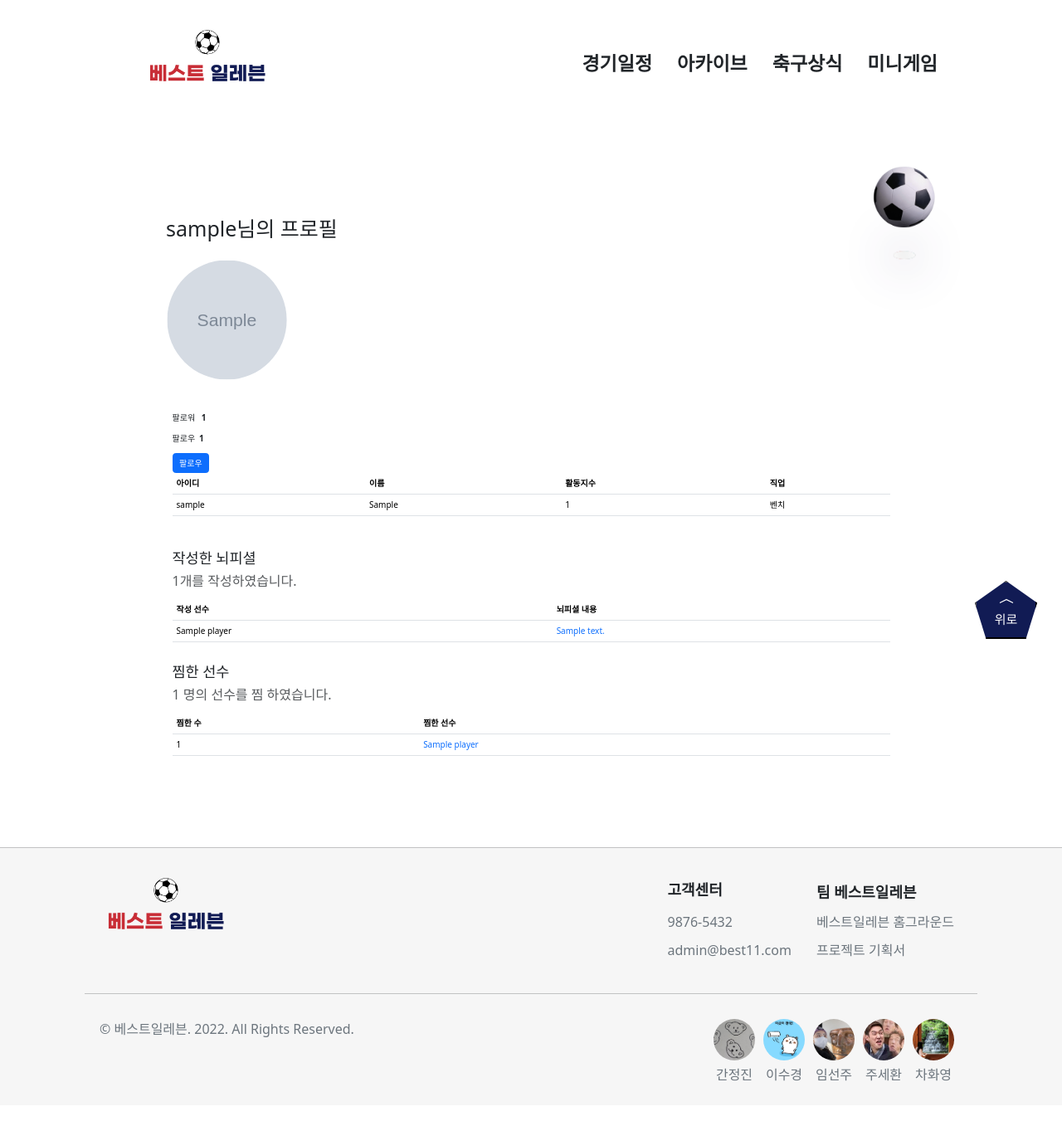
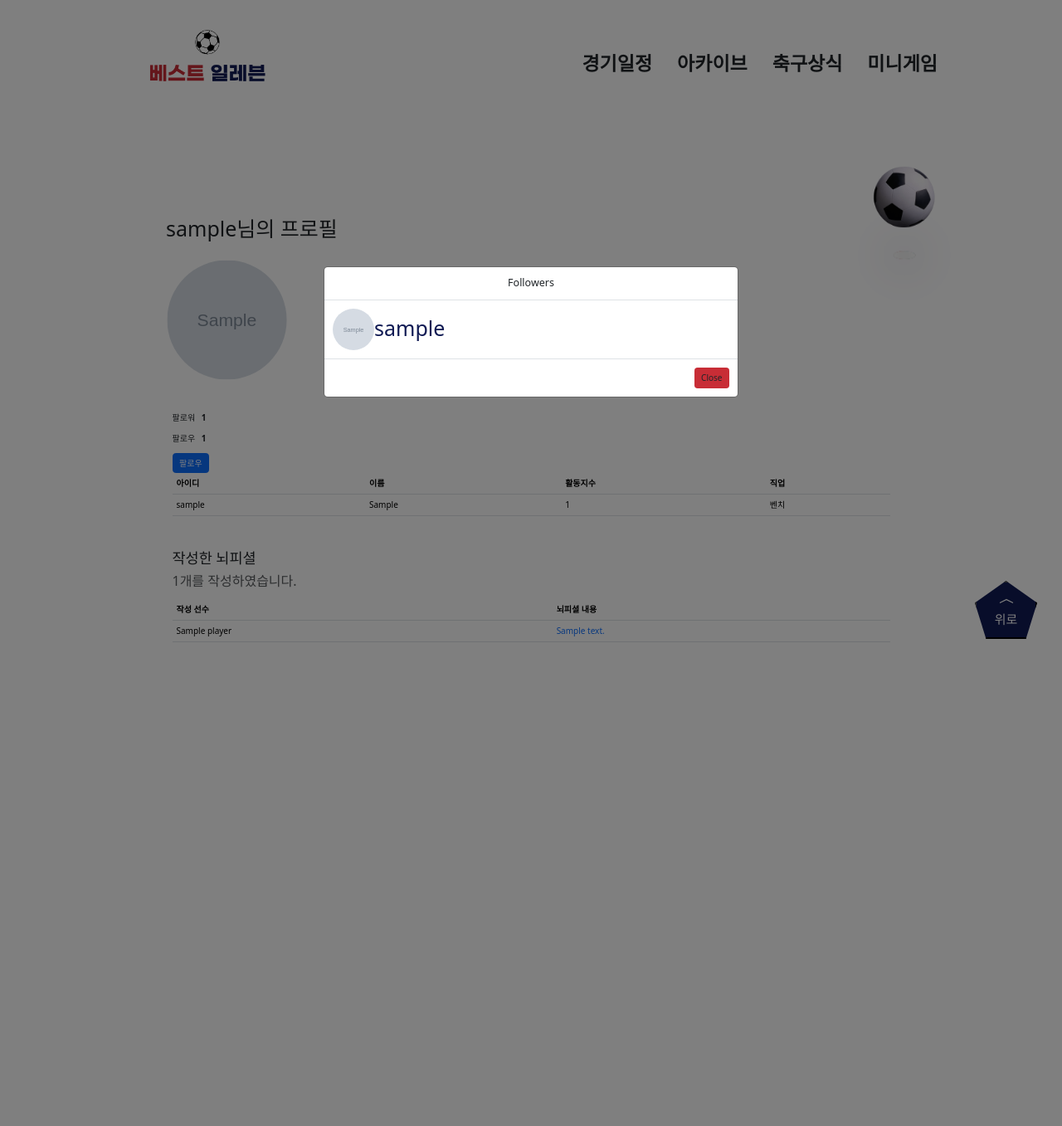
Before and after one commit to code-sum/Best11, a Django app: page /accounts/detail/1/ in a window 1280 px wide, after a click that opens the changed part. Shown: the whole page at 83% size. After the commit the page ends 774 px from the top, so only its background shows below. Run offline with Django 3.2, Linux system fonts and the light colour scheme; tables that the repository leaves empty hold one stand-in row (values such as "Sample post"); grey boxes marked "Sample" are stand-in pictures; some libraries are stand-ins or nearby versions.

Commit message:
feat: 회원 정보 팔로우 모달창, 북마크 이미지로

```diff
--- a/accounts/templates/accounts/detail.html
+++ b/accounts/templates/accounts/detail.html
@@ -22,7 +22,92 @@
         background-color: #111B54;
         font-size: 1.1580vw;
     }
+
+    .modal-followers img {
+        width: 50px;
+        height: 50px;
+        object-fit: cover;
+        border-radius: 50%;
+    }
+
+    .account-detail-picture img {
+        width: 270px;
+        height: 270px;
+        margin: 0 10px;
+        object-fit: cover;
+    }
 </style>
+<!-- 팔로워 모달 -->
+<div class="modal fade title-font" id="followerModal" tabindex="-1" aria-labelledby="followerModalLabel"
+    aria-hidden="true">
+    <div class="modal-dialog modal-dialog-centered modal-dialog-scrollable">
+        <div class="modal-content">
+            <div class="modal-header">
+                <h5 class="modal-title w-100 text-center" id="followerModalLabel">Followers</h5>
+            </div>
+            <div class="modal-body">
+                {% if user.followers.all %}
+                {% for follower in user.followers.all %}
+                <a href="{% url 'accounts:detail' follower.pk %}" class="modal-followers"
+                    style="color: #111B54; text-decoration: none;">
+                    <div class="d-flex align-items-center">
+                        <!-- 프로필 이미지가 있으면 -->
+                        {% if follower.profile_image %}
+                        <img src="{{ follower.profile_image.url }}">
+                        {% else %}
+                        <img src="{% static 'images/ddung.jpg' %}">
+                        {% endif %}
+                        <h1>{{ follower.username }}</h1>
+                    </div>
+                </a>
+                {% endfor %}
+                {% else %}
+                <div class="text-center">팔로워가 없습니다.</div>
+                {% endif %}
+            </div>
+            <div class="modal-footer">
+                <button type="button" class="btn" style="background-color: #C82D36;"
+                    data-bs-dismiss="modal">Close</button>
+            </div>
+        </div>
+    </div>
+</div>
+<!-- 팔로잉 모달 -->
+<div class="modal fade title-font" id="followingModal" tabindex="-1" aria-labelledby="followingModalLabel"
+    aria-hidden="true">
+    <div class="modal-dialog modal-dialog-centered modal-dialog-scrollable">
+        <div class="modal-content">
+            <div class="modal-header">
+                <h5 class="modal-title w-100 text-center" id="followingModalLabel">Followings</h5>
+            </div>
+            <div class="modal-body">
+                {% if user.followings.all %}
+                {% for following in user.followings.all %}
+                <a href="{% url 'accounts:detail' following.pk %}" class="modal-followers"
+                    style="color: #111B54; text-decoration: none;">
+                    <div class="d-flex align-items-center">
+                        <!-- 프로필 이미지가 있으면 -->
+                        {% if following.profile_image %}
+                        <img src="{{ following.profile_image.url }}">
+                        {% else %}
+                        <img src="{% static 'images/ddung.jpg' %}">
+                        {% endif %}
+                        <h1>{{ following.username }}</h1>
+                    </div>
+                </a>
+                {% endfor %}
+                {% else %}
+                <div class="text-center">팔로우 중인 사람이 없습니다.</div>
+                {% endif %}
+            </div>
+            <div class="modal-footer">
+                <button type="button" class="btn" style="background-color: #C82D36;"
+                    data-bs-dismiss="modal">Close</button>
+            </div>
+        </div>
+    </div>
+</div>
+
 <h1>{{ user }}님의 프로필</h1><br>
 <div class="container my-3">
     {% if user.profile_image %}
@@ -41,7 +126,10 @@
             </p>
         </div>
         <div class="me-5">
-            <p class="fs-6">팔로우<span class="ms-2 fw-bold" id="followings-count">{{ user.followings.count }}</span>
+            <p class="fs-6" data-bs-target="#followingModal" data-bs-toggle="modal">팔로우
+                <span class="ms-2 fw-bold" id="followings-count">
+                    {{ user.followings.count }}
+                </span>
             </p>
         </div>
     </div>
@@ -118,6 +206,24 @@
             {% endfor%}
         </tbody>
     </table>
+
+    <!-- 찜한 선수 -->
+    <div class="account-detail-picture title-font">
+        {% for like in user.like_player.all %}
+        {% if like.player_image %}
+        <a href="{% url 'korea:detail' like.pk %}">
+            <img src="{{ like.player_image.url }}">
+        </a>
+        {% else %}
+        <a href="{% url 'korea:detail' like.pk %}">
+            <img src='https://img.khan.co.kr/news/2022/11/10/l_2022111101000537100046401.jpg'>
+        </a>
+        {% endif %}
+        {% endfor %}
+    </div>
+
+    <br>
+
     {% if request.user == user %}
     <a href="{% url 'accounts:update' %}" type="button" class="btn btn-primary">수정</a>
     <a href="{% url 'accounts:change_password' %}" class='btn btn-warning'>비밀번호 변경</a>
```
